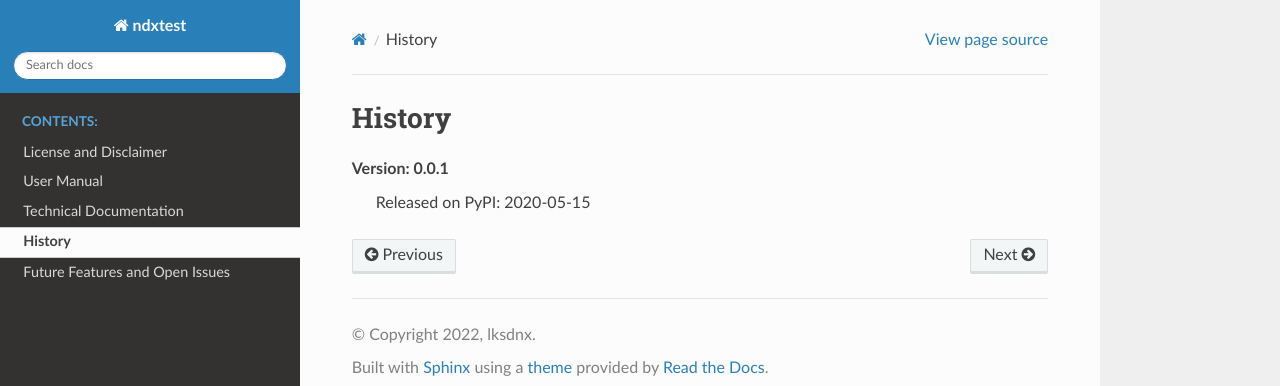
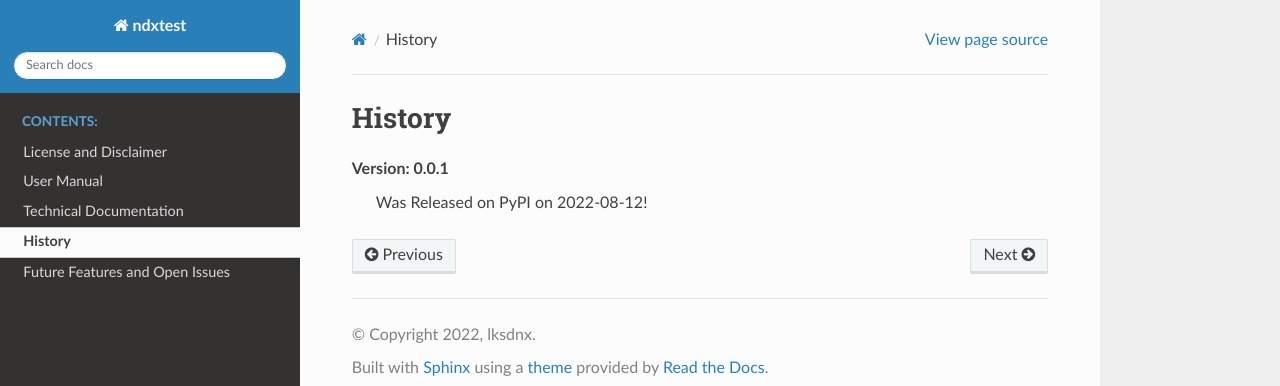
Before and after one commit to lksdnx/ndxtest, a Sphinx documentation site: the page built from docs/HISTORY.rst, in a window 1280 px wide. Shown: the top 386 px of the page. Built offline with Sphinx 7.4.7 and the Read the Docs theme 2.0.0, drawn with Linux system fonts in a browser that asks for light colours.

Commit message:
commit 2022-08-12

```diff
--- a/docs/HISTORY.rst
+++ b/docs/HISTORY.rst
@@ -5,4 +5,4 @@ History
    :maxdepth: 2
 
 Version: 0.0.1
-    Released on PyPI: 2020-05-15
+    Was Released on PyPI on 2022-08-12!
--- a/docs/MANUAL.rst
+++ b/docs/MANUAL.rst
@@ -64,7 +64,7 @@ Create a new .py file in your code editor and
 
 This will raise errors if the required directories and contents are not found in the path.
 
-As of now, the updating process is not fully automated...
+As of now, the updating process is not fully automated.
 The process involves three steps:
 
 1. Checking for S&P index announcements on `www.spglobal.com <https://www.spglobal.com/spdji/en/indices/equity/sp-500/#news-research>`_.
```
